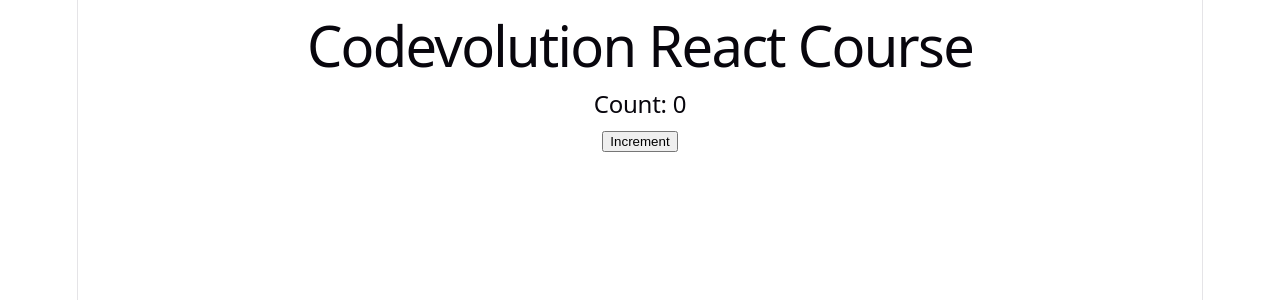
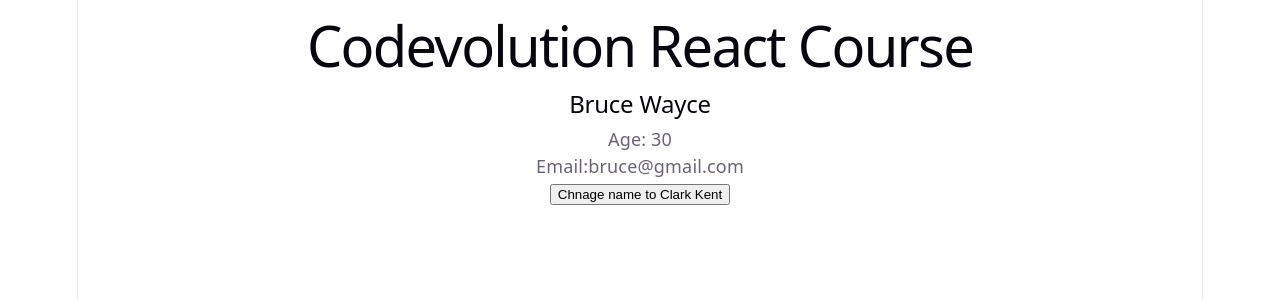
Before and after one commit to shine7on/Codevolution-ReactCourse, a React (Vite) app in the folder state-demo/: page / in a window 1280 px wide. Shown: the top 300 px of the page. Built offline with nearby package versions, Linux system fonts and the light colour scheme.

Commit message:
Add useState

```diff
--- a/state-demo/src/App.jsx
+++ b/state-demo/src/App.jsx
@@ -2,6 +2,9 @@
 import { Counter } from './Counter';
 import { LoginCard } from './LoginCard';
 import { SimpleCounter } from './SimpleCounter';
+import { PrevStateCounter } from './PrevStateCounter';
+import { BatchingCounter } from './BatchingCounter';
+import { UserProfile } from './UserProfile';
 
 function App() {
   return (
@@ -11,7 +14,7 @@
       <Counter />
       <LoginCard />
       */}
-      <SimpleCounter />
+      <UserProfile />
     </>
   );
 }
--- /dev/null
+++ b/state-demo/src/BatchingCounter.jsx
@@ -0,0 +1,38 @@
+import { useState } from "react"
+
+export const BatchingCounter = () => {
+
+    const [count,setCount] = useState(0);
+    const [name, setName] = useState('');
+    const [isActive,setIsActive] = useState(false);
+    console.log('Render Phase: Component rendering with count = ', count)
+
+    const handleClick = () => {
+        setCount((prev) => {
+            console.log(`First: (prev) => prev+1: count is `, prev);
+            return prev+1
+        });
+
+        setCount((prev) => {
+            console.log(`Second: (prev) => prev+5: count is `, prev);
+            return prev+5
+        });
+
+        setCount((prev) => {
+            console.log(`Their: (prev) => prev+10: count is `, prev);
+            return prev+10
+        });
+
+        setName('Updated');
+        setIsActive(true);
+    }
+
+    return (
+        <div>
+            <h2>Count: {count}</h2>
+            <p>Name: {name}</p>
+            <p>Active: {isActive ? 'Yes':'No'}</p>
+            <button onClick={handleClick}>Update all three</button>
+        </div>
+    )
+}
--- /dev/null
+++ b/state-demo/src/PrevStateCounter.jsx
@@ -0,0 +1,31 @@
+import { useState } from "react"
+
+export const PrevStateCounter = () => {
+
+    const [count,setCount] = useState(0);
+    console.log('Render Phase: Component rendering with count = ', count)
+
+    const handleClick = () => {
+        setCount((prev) => {
+            console.log(`First: (prev) => prev+1: count is `, prev);
+            return prev+1
+        });
+
+        setCount((prev) => {
+            console.log(`Second: (prev) => prev+5: count is `, prev);
+            return prev+5
+        });
+
+        setCount((prev) => {
+            console.log(`Their: (prev) => prev+10: count is `, prev);
+            return prev+10
+        });
+    }
+
+    return (
+        <div>
+            <h2>Count: {count}</h2>
+            <button onClick={handleClick}>Increment</button>
+        </div>
+    )
+}
--- /dev/null
+++ b/state-demo/src/UserProfile.jsx
@@ -0,0 +1,26 @@
+import { useState } from "react";
+
+export const UserProfile = () => {
+
+    const [user, setUser] = useState({
+        name: 'Bruce Wayce',
+        age: 30,
+        email: 'bruce@gmail.com',
+    });
+
+    const updateName = () => {
+        setUser({
+            ...user,
+            name: 'Clark Kent'
+        })
+    }
+
+    return (
+        <div>
+            <h2>{user.name}</h2>
+            <p>Age: {user.age}</p>
+            <p>Email:{user.email}</p>
+            <button onClick={updateName}>Chnage name to Clark Kent</button>
+        </div>
+    );
+};
```
